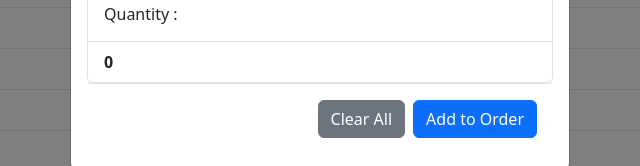
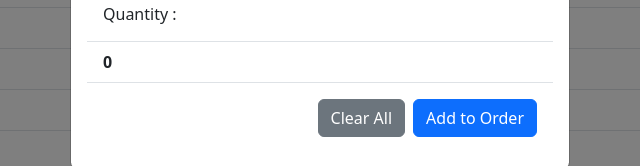
Before and after one commit to infinityhardik/infinityhardik.github.io, a website: page index.html in a window 1280 px wide. Both pictures are taken after a click on the item "B/B 25 mm 6 x 3". Shown: the part 600-766 px from the top of the page, 320-960 px from the left. Drawn offline with nearby package versions, Linux system fonts and the light colour scheme.

Commit message:
Minor Updates

```diff
--- a/index.html
+++ b/index.html
@@ -123,7 +123,7 @@
             </div>
           </div>
 
-          <div class="list-group list-group-vertical" id="order-quantity-section">
+          <div class="list-group list-group-vertical list-group-flush" id="order-quantity-section">
             <label for="quantity" class="list-group-item flex-fill">
               <p class="h6">Quantity :</p>
             </label>
```
